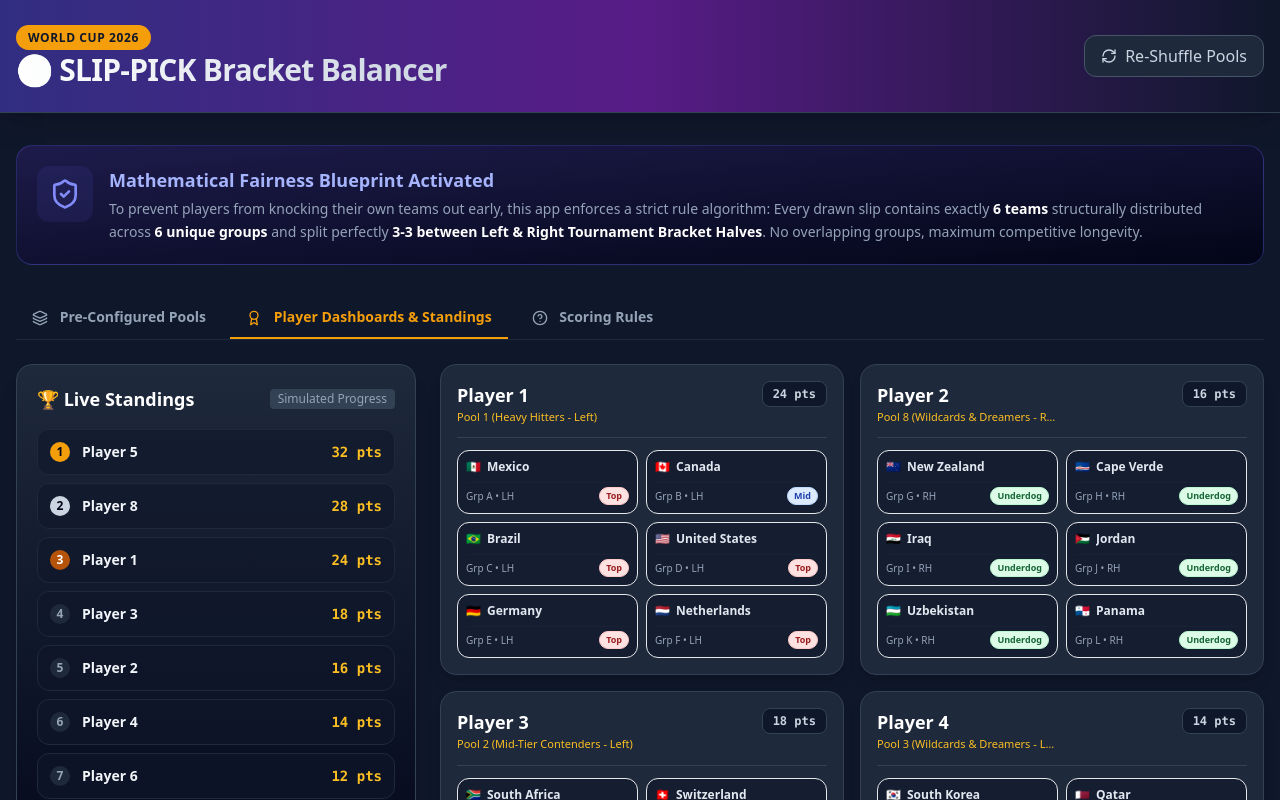
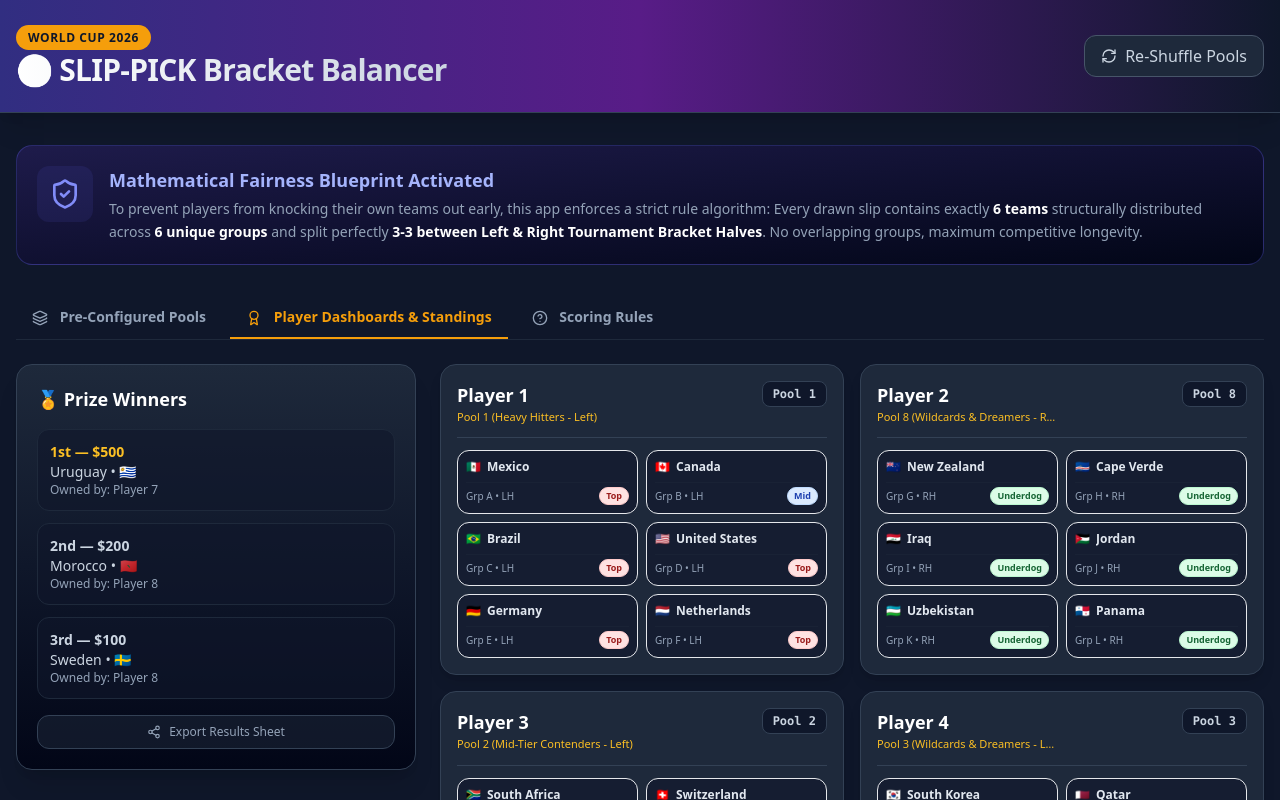
Before and after one commit to OldRustyDijkstra/world-cup-game, a React (Vite) app: page / in a window 1280 px wide. Both pictures are taken after a click on the button "Execute Slip Pick!". Shown: the top 800 px of the page. Built offline with nearby package versions, Linux system fonts and the light colour scheme.

Commit message:
Update to placing rather than points

```diff
--- a/src/App.jsx
+++ b/src/App.jsx
@@ -1,5 +1,6 @@
 import React, { useState } from 'react';
 import { Shuffle, Award, ShieldCheck, Layers, HelpCircle, Share2, RefreshCw } from 'lucide-react';
+import { simulateTournament } from './BracketSimulator.jsx';
 
 // ==========================================
 // DATA STRUCTURES
@@ -120,6 +121,8 @@ export default function SlipPickApp() {
   const [isShuffling, setIsShuffling] = useState(false);
   const [hasAssigned, setHasAssigned] = useState(false);
   const [activeTab, setActiveTab] = useState('pools'); // 'pools' | 'dashboard' | 'scoring'
+  const PRIZES = { first: 500, second: 200, third: 100 };
+  const [tournamentResults, setTournamentResults] = useState(null);
 
   // ==========================================
   // SLIP-PICK SHUFFLE ENGINE
@@ -145,18 +148,20 @@ export default function SlipPickApp() {
         [poolIds[i], poolIds[j]] = [poolIds[j], poolIds[i]];
       }
 
-      // Mock assigning deterministic live tournament progress points for dynamic leaderboard
-      const mockPoints = [24, 18, 14, 28, 32, 10, 12, 16];
+      // Assign pools deterministically from shuffled poolIds
+      const assignedPlayers = players.map((player, index) => ({
+        ...player,
+        poolId: poolIds[index]
+      }));
 
-      setPlayers(prev => prev.map((player, index) => ({
-        ...player,
-        poolId: poolIds[index],
-        points: mockPoints[poolIds[index] - 1] // Tied to pool combinations
-      })));
-
+      setPlayers(assignedPlayers);
       setIsShuffling(false);
       setHasAssigned(true);
       setActiveTab('dashboard');
+
+      // Run tournament simulation and store top-3 results
+      const results = simulateTournament(POOLS_DATA);
+      setTournamentResults(results);
     }, 2000);
   };
 
@@ -290,25 +295,32 @@ export default function SlipPickApp() {
             ) : (
               <div className="grid grid-cols-1 lg:grid-cols-3 gap-6">
 
-                {/* Live Leaderboard Standings Tracker */}
+                {/* Prize Winners */}
                 <div className="lg:col-span-1 bg-gradient-to-b from-slate-800 via-slate-900 to-slate-950 p-5 rounded-2xl border border-slate-700 shadow-xl h-fit">
-                  <h3 className="text-lg font-bold text-white mb-4 flex items-center justify-between">
-                    <span>🏆 Live Standings</span>
-                    <span className="text-xs bg-slate-700 px-2 py-0.5 rounded font-normal text-slate-400">Simulated Progress</span>
-                  </h3>
-                  <div className="space-y-2">
-                    {[...players].sort((a,b) => b.points - a.points).map((player, idx) => (
-                      <div key={player.id} className="flex items-center justify-between p-3 bg-slate-900/60 rounded-xl border border-slate-800">
-                        <div className="flex items-center gap-3">
-                          <span className={`w-5 h-5 flex items-center justify-center rounded-full text-xs font-bold ${idx === 0 ? 'bg-amber-500 text-slate-950' : idx === 1 ? 'bg-slate-300 text-slate-950' : idx === 2 ? 'bg-amber-700 text-white' : 'bg-slate-800 text-slate-400'}`}>
-                            {idx + 1}
-                          </span>
-                          <span className="font-semibold text-sm">{player.name}</span>
-                        </div>
-                        <span className="font-mono font-bold text-amber-400 text-sm">{player.points} pts</span>
+                  <h3 className="text-lg font-bold text-white mb-4">🏅 Prize Winners</h3>
+                  {!tournamentResults ? (
+                    <p className="text-slate-400 text-sm">Prizes will be awarded after drawing slips.</p>
+                  ) : (
+                    <div className="space-y-3 text-sm">
+                      <div className="p-3 bg-slate-900/60 rounded-xl border border-slate-800">
+                        <div className="font-semibold text-amber-400">1st — ${PRIZES.first}</div>
+                        <div className="text-slate-300">{tournamentResults.champion.name} • {tournamentResults.champion.flag}</div>
+                        <div className="text-slate-400 text-xs">Owned by: {players.find(pl => pl.poolId === tournamentResults.champion.poolId)?.name ?? 'Unassigned'}</div>
                       </div>
-                    ))}
-                  </div>
+
+                      <div className="p-3 bg-slate-900/60 rounded-xl border border-slate-800">
+                        <div className="font-semibold text-slate-300">2nd — ${PRIZES.second}</div>
+                        <div className="text-slate-300">{tournamentResults.runnerUp.name} • {tournamentResults.runnerUp.flag}</div>
+                        <div className="text-slate-400 text-xs">Owned by: {players.find(pl => pl.poolId === tournamentResults.runnerUp.poolId)?.name ?? 'Unassigned'}</div>
+                      </div>
+
+                      <div className="p-3 bg-slate-900/60 rounded-xl border border-slate-800">
+                        <div className="font-semibold text-slate-300">3rd — ${PRIZES.third}</div>
+                        <div className="text-slate-300">{tournamentResults.third.name} • {tournamentResults.third.flag}</div>
+                        <div className="text-slate-400 text-xs">Owned by: {players.find(pl => pl.poolId === tournamentResults.third.poolId)?.name ?? 'Unassigned'}</div>
+                      </div>
+                    </div>
+                  )}
                   <button className="w-full mt-4 flex items-center justify-center gap-2 text-xs font-medium text-slate-400 bg-slate-800/50 hover:bg-slate-800 border border-slate-700 py-2 rounded-xl transition-all">
                     <Share2 className="w-3.5 h-3.5" /> Export Results Sheet
                   </button>
@@ -327,7 +339,7 @@ export default function SlipPickApp() {
                               <p className="text-[11px] text-amber-400 font-medium truncate max-w-[180px]">{pool?.name}</p>
                             </div>
                             <span className="bg-slate-900 border border-slate-700 text-slate-300 px-2.5 py-1 rounded-lg text-xs font-mono font-bold">
-                              {player.points} pts
+                              Pool {player.poolId ?? '-'}
                             </span>
                           </div>
 
@@ -358,33 +370,16 @@ export default function SlipPickApp() {
           </div>
         )}
 
-        {/* TAB 3: SCORING EXPLANATION */}
+        {/* TAB 3: PRIZE RULES */}
         {activeTab === 'scoring' && (
           <div className="bg-slate-800 border border-slate-700 rounded-2xl p-6 max-w-2xl mx-auto">
-            <h3 className="text-xl font-bold text-white mb-4">🏆 Dynamic Scoring Matrix</h3>
-            <p className="text-slate-400 text-sm mb-6">
-              Points stack dynamically as teams navigate further down the knockout bracket. Your overall scoring performance updates automatically based on the longevity weight of your allocated slip.
-            </p>
-
-            <div className="overflow-hidden rounded-xl border border-slate-700">
-              <table className="w-full text-left border-collapse text-sm">
-                <thead>
-                  <tr className="bg-slate-900 text-slate-400 border-b border-slate-700 font-mono text-xs">
-                    <th className="p-3">Tournament Milestone Achieved</th>
-                    <th className="p-3 text-right">Points Value</th>
-                  </tr>
-                </thead>
-                <tbody className="divide-y divide-slate-700/60 bg-slate-900/30">
-                  <tr><td className="p-3 font-medium text-slate-300">Group Stage Exit</td><td className="p-3 text-right text-slate-500 font-mono">0 pts</td></tr>
-                  <tr><td className="p-3 font-medium text-slate-300">Survives to Round of 32</td><td className="p-3 text-right text-emerald-400 font-mono">+1 pt</td></tr>
-                  <tr><td className="p-3 font-medium text-slate-300">Survives to Round of 16</td><td className="p-3 text-right text-emerald-400 font-mono">+2 pts</td></tr>
-                  <tr><td className="p-3 font-medium text-slate-300">Survives to Quarter-Finals</td><td className="p-3 text-right text-emerald-400 font-mono">+4 pts</td></tr>
-                  <tr><td className="p-3 font-medium text-slate-300">Survives to Semi-Finals</td><td className="p-3 text-right text-emerald-400 font-mono">+8 pts</td></tr>
-                  <tr><td className="p-3 font-medium text-slate-300">Reaches the Final</td><td className="p-3 text-right text-amber-400 font-mono">+12 pts</td></tr>
-                  <tr><td className="p-3 font-medium text-slate-400 font-bold">World Cup 2026 Champion</td><td className="p-3 text-right text-amber-400 font-black font-mono">+20 pts</td></tr>
-                </tbody>
-              </table>
-            </div>
+            <h3 className="text-xl font-bold text-white mb-4">🏆 Prize Rules</h3>
+            <p className="text-slate-400 text-sm mb-4">This app awards prizes to the owners of the top three teams after a simulated tournament run.</p>
+            <ul className="list-disc ml-5 text-slate-300">
+              <li>1st place: ${PRIZES.first}</li>
+              <li>2nd place: ${PRIZES.second}</li>
+              <li>3rd place: ${PRIZES.third}</li>
+            </ul>
           </div>
         )}
 
--- /dev/null
+++ b/src/BracketSimulator.jsx
@@ -0,0 +1,70 @@
+// Simple bracket simulator for 48-team World Cup format
+export function shuffle(arr) {
+  return arr.slice().sort(() => Math.random() - 0.5);
+}
+
+function runToCount(arr, targetCount) {
+  let current = shuffle(arr);
+  while (current.length > targetCount) {
+    const next = [];
+    for (let i = 0; i < current.length; i += 2) {
+      const a = current[i];
+      const b = current[i + 1] ?? current[i];
+      next.push(Math.random() < 0.5 ? a : b);
+    }
+    current = next;
+  }
+  return current;
+}
+
+// poolsData: array of pools where each pool has { id, teams: [{name,group,half,tier,flag}] }
+export function simulateTournament(poolsData) {
+  // flatten teams and attach owning poolId
+  const allTeams = poolsData.flatMap((p) => p.teams.map((t) => ({ ...t, poolId: p.id })));
+
+  // group teams by group letter
+  const groups = {};
+  allTeams.forEach((t) => {
+    groups[t.group] = groups[t.group] || [];
+    groups[t.group].push(t);
+  });
+
+  // Group stage: pick top2 per group randomly, collect third-place candidates
+  const r32 = [];
+  const thirdCandidates = [];
+  Object.values(groups).forEach((groupArr) => {
+    const ranked = shuffle(groupArr);
+    r32.push(ranked[0], ranked[1]);
+    if (ranked[2]) thirdCandidates.push(ranked[2]);
+  });
+
+  // pick 8 best third-placed teams randomly
+  const selectedThirds = shuffle(thirdCandidates).slice(0, 8);
+  selectedThirds.forEach((t) => r32.push(t));
+
+  // split into halves by group
+  const leftGroups = new Set(['A','B','C','D','E','F']);
+  const left = r32.filter((t) => leftGroups.has(t.group));
+  const right = r32.filter((t) => !leftGroups.has(t.group));
+
+  // reduce each half down to 2 semifinalists
+  const leftSemi = runToCount(left, 2);
+  const rightSemi = runToCount(right, 2);
+
+  // semifinals winners/losers per half
+  const leftWinner = Math.random() < 0.5 ? leftSemi[0] : leftSemi[1];
+  const leftLoser = leftSemi.find((t) => t !== leftWinner);
+  const rightWinner = Math.random() < 0.5 ? rightSemi[0] : rightSemi[1];
+  const rightLoser = rightSemi.find((t) => t !== rightWinner);
+
+  // final
+  const champion = Math.random() < 0.5 ? leftWinner : rightWinner;
+  const runnerUp = champion === leftWinner ? rightWinner : leftWinner;
+
+  // third place match
+  const third = Math.random() < 0.5 ? leftLoser : rightLoser;
+
+  return { champion, runnerUp, third, r32 };
+}
+
+export default { simulateTournament };
```
